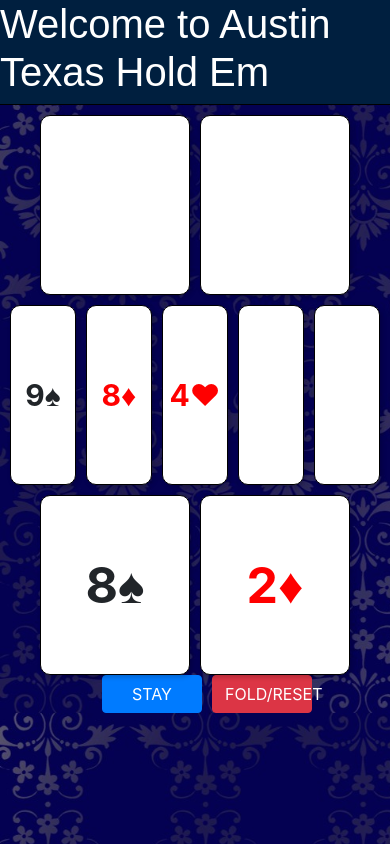
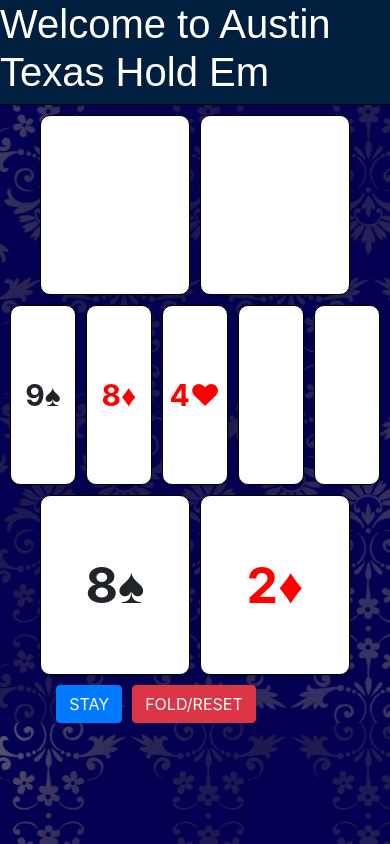
Before and after one commit to austinsarwar/texas-holdem-javascript, a plain HTML site: page index.html in a window 390 px wide. Drawn offline with nearby package versions, Linux system fonts and the light colour scheme.

Commit message:
update button position for small screens

```diff
--- a/index.html
+++ b/index.html
@@ -34,8 +34,8 @@
 
 
             <div class="button-container">
-                <button  id="stay-btn" style="width:100px"button" class="btn btn-primary">STAY</button>
-                <button id="fold-btn" style="width:100px" type="button" class="btn btn-danger">FOLD/RESET</button>
+                <button  id="stay-btn"  class="btn btn-primary">STAY</button>
+                <button id="fold-btn"  type="button" class="btn btn-danger">FOLD/RESET</button>
 
 
 
--- a/styles.css
+++ b/styles.css
@@ -159,9 +159,12 @@ header{
       #table-card-5{
         font-size: 30px;
       }
-      .button-containe{
-        width: 77vw;
+      .button-container{
+
         margin-top: 10px;
+        justify-content: center;
+
+
       }
 
 }
```
